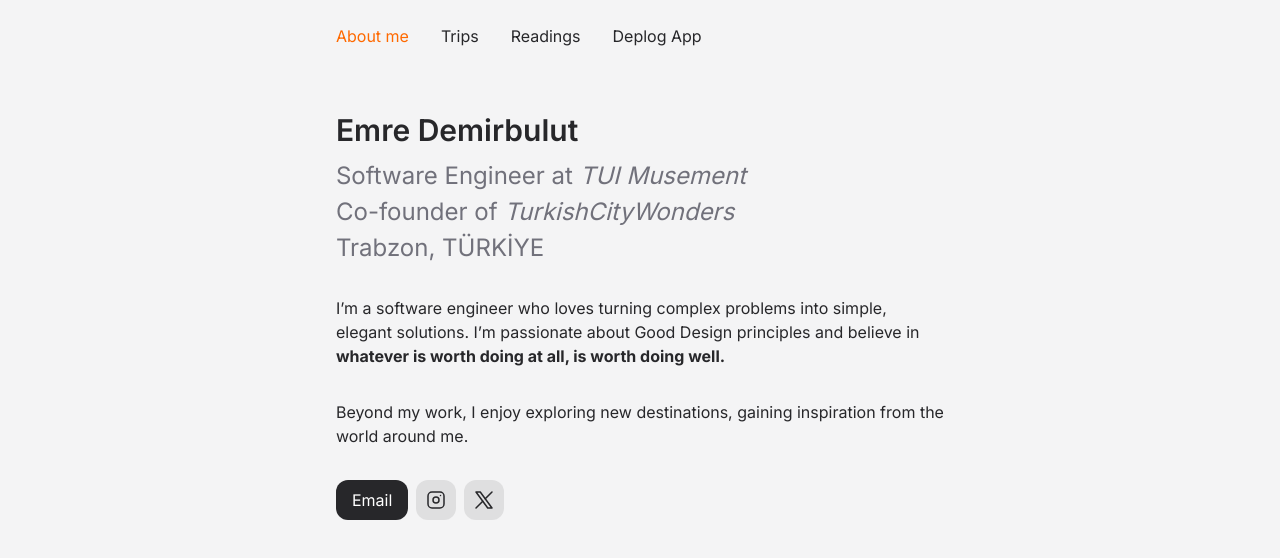
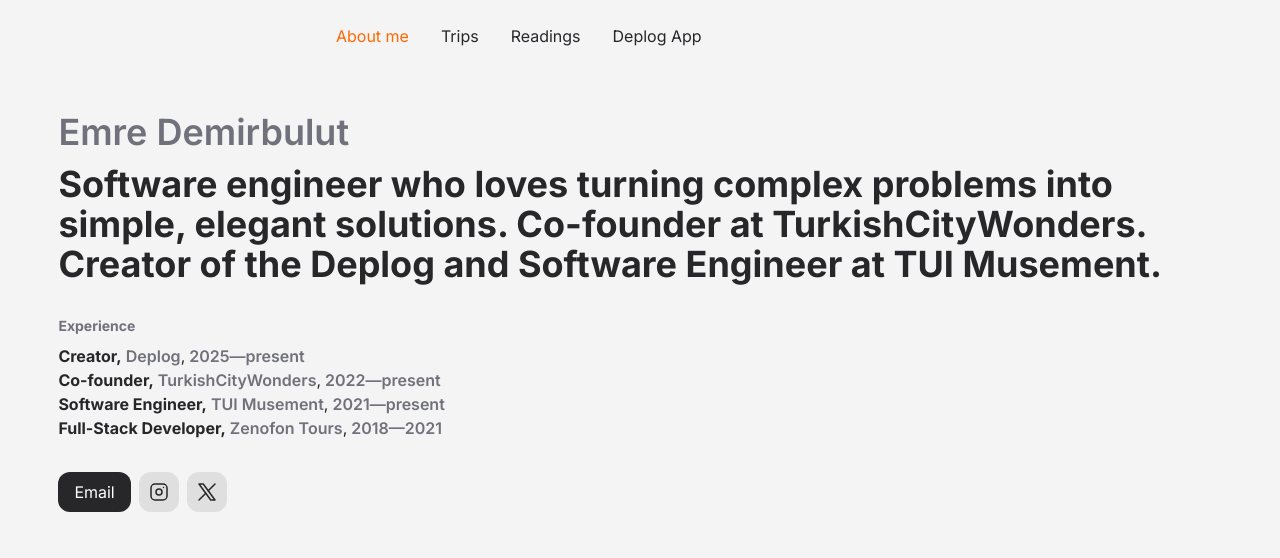
Before and after one commit to yedmrblt/guesthouse, a Next.js app: page / in a window 1280 px wide. Shown: the top 558 px of the page. Built offline with nearby package versions, Linux system fonts and the light colour scheme.

Commit message:
feat: add expereince to home

```diff
--- a/src/app/page.tsx
+++ b/src/app/page.tsx
@@ -6,37 +6,110 @@ import { IconBrandInstagram, IconBrandX } from "@tabler/icons-react";
 export default function Index() {
   return (
     <>
-      <Container className="space-y-8">
+      <Container className="space-y-8" size="large">
         <header>
-          <h1 className="font-display pb-3 text-3xl font-semibold">
+          <h1 className="text-mute font-display pb-3 text-4xl font-semibold">
             Emre Demirbulut
           </h1>
-          <h2 className="font-display text-mute pb-1 text-2xl">
-            Software Engineer at{" "}
-            <a href="https://tuimusement.com" className="italic">
+          <h2 className="font-display text-3xl font-bold text-balance sm:text-4xl">
+            Software engineer who loves turning complex problems into simple,
+            elegant solutions. Co-founder at{" "}
+            <a
+              href="https://turkishcitywonders.com"
+              target="_blank"
+              className="hover:text-primary"
+            >
+              TurkishCityWonders
+            </a>
+            . Creator of the{" "}
+            <a
+              href="https://trydeplog.com"
+              target="_blank"
+              className="hover:text-primary"
+            >
+              Deplog
+            </a>{" "}
+            and Software Engineer at{" "}
+            <a
+              href="https://tuimusement.com"
+              target="_blank"
+              className="hover:text-primary"
+            >
               TUI Musement
             </a>
+            .
           </h2>
-          <h2 className="font-display text-mute pb-1 text-2xl">
-            Co-founder of{" "}
-            <a href="https://turkishcitywonders.com" className="italic">
-              TurkishCityWonders
-            </a>
-          </h2>
-          <h2 className="font-display text-mute text-2xl">Trabzon, TÜRKİYE</h2>
         </header>
 
-        <p>
-          I’m a software engineer who loves turning complex problems into
-          simple, elegant solutions. I’m passionate about Good Design principles
-          and believe in{" "}
-          <b>whatever is worth doing at all, is worth doing well.</b>
-        </p>
-
-        <p>
-          Beyond my work, I enjoy exploring new destinations, gaining
-          inspiration from the world around me.
-        </p>
+        <ul>
+          <li className="text-mute pb-2 text-sm font-bold">Experience</li>
+          <div className="space-y-2 sm:space-y-0">
+            <li className="flex flex-col text-base sm:flex-row sm:gap-1">
+              <div className="flex gap-1">
+                <span className="font-bold">Creator,</span>
+                <span>
+                  <a
+                    className="text-mute font-semibold"
+                    href="https://trydeplog.com"
+                    target="_blank"
+                  >
+                    Deplog
+                  </a>
+                  ,
+                </span>
+              </div>
+              <span className="text-mute font-semibold">2025—present</span>
+            </li>
+            <li className="flex flex-col text-base sm:flex-row sm:gap-1">
+              <div className="flex gap-1">
+                <span className="font-bold">Co-founder,</span>
+                <span>
+                  <a
+                    className="text-mute font-semibold"
+                    href="https://turkishcitywonders.com"
+                    target="_blank"
+                  >
+                    TurkishCityWonders
+                  </a>
+                  ,
+                </span>
+              </div>
+              <span className="text-mute font-semibold">2022—present</span>
+            </li>
+            <li className="flex flex-col text-base sm:flex-row sm:gap-1">
+              <div className="flex gap-1">
+                <span className="font-bold">Software Engineer,</span>
+                <span>
+                  <a
+                    className="text-mute font-semibold"
+                    href="https://tuimusement.com"
+                    target="_blank"
+                  >
+                    TUI Musement
+                  </a>
+                  ,
+                </span>
+              </div>
+              <span className="text-mute font-semibold">2021—present</span>
+            </li>
+            <li className="flex flex-col text-base sm:flex-row sm:gap-1">
+              <div className="flex gap-1">
+                <span className="font-bold">Full-Stack Developer,</span>
+                <span>
+                  <a
+                    className="text-mute font-semibold"
+                    href="https://zenofontours.com"
+                    target="_blank"
+                  >
+                    Zenofon Tours
+                  </a>
+                  ,
+                </span>
+              </div>
+              <span className="text-mute font-semibold">2018—2021</span>
+            </li>
+          </div>
+        </ul>
 
         <Social>
           <SocialButton
```
